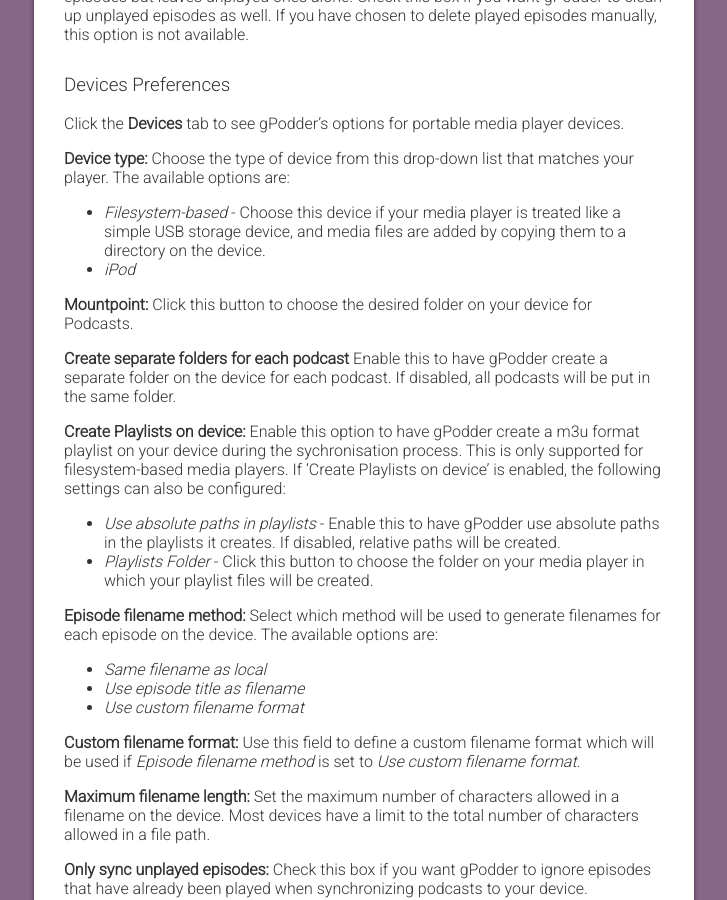
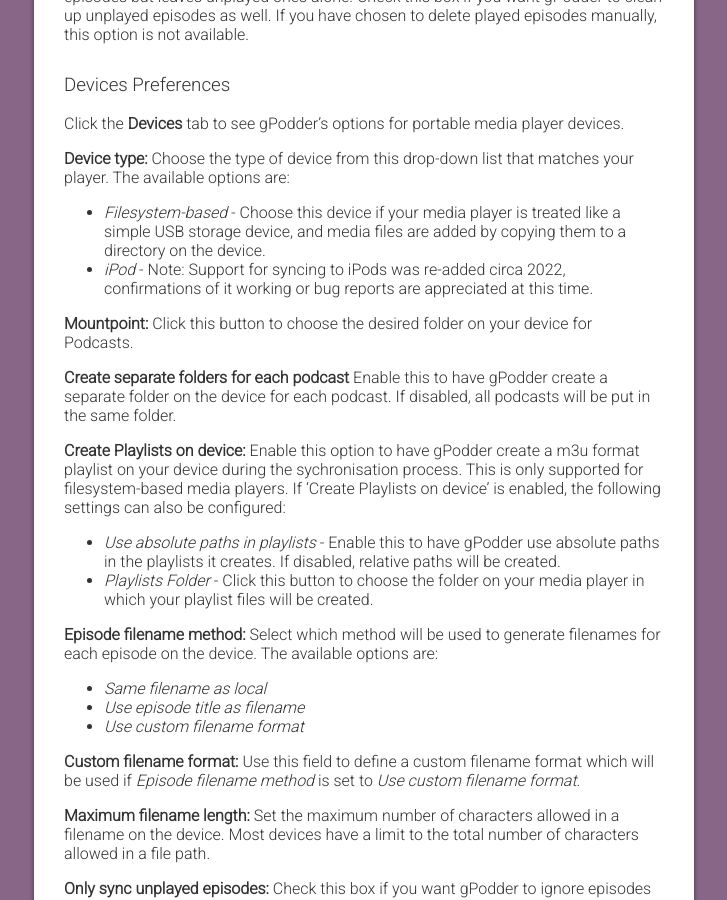
Before and after one commit to gpodder/gpodder.github.io, a Jekyll site: the page built from docs/user-manual.md, in a window 1280 px wide and 900 px high, scrolled down 3206 px. Shown: the whole window, without its empty margins (276-1003 px from the left). Built offline with Jekyll 4.4.1, drawn with Linux system fonts in a browser that asks for light colours; our own code applies the rules of GitHub Pages for plain Markdown files.

Commit message:
add note that feedback on ipod sync is welcome at the moment

```diff
--- a/docs/user-manual.md
+++ b/docs/user-manual.md
@@ -90,7 +90,7 @@
 **Device type:** Choose the type of device from this drop-down list that matches your player. The available options are:
 
 -   *Filesystem-based* - Choose this device if your media player is treated like a simple USB storage device, and media files are added by copying them to a directory on the device.
--   *iPod*
+-   *iPod* - Note: Support for syncing to iPods was re-added circa 2022, confirmations of it working or bug reports are appreciated at this time.
 
 **Mountpoint:** Click this button to choose the desired folder on your device for Podcasts.
 
```
